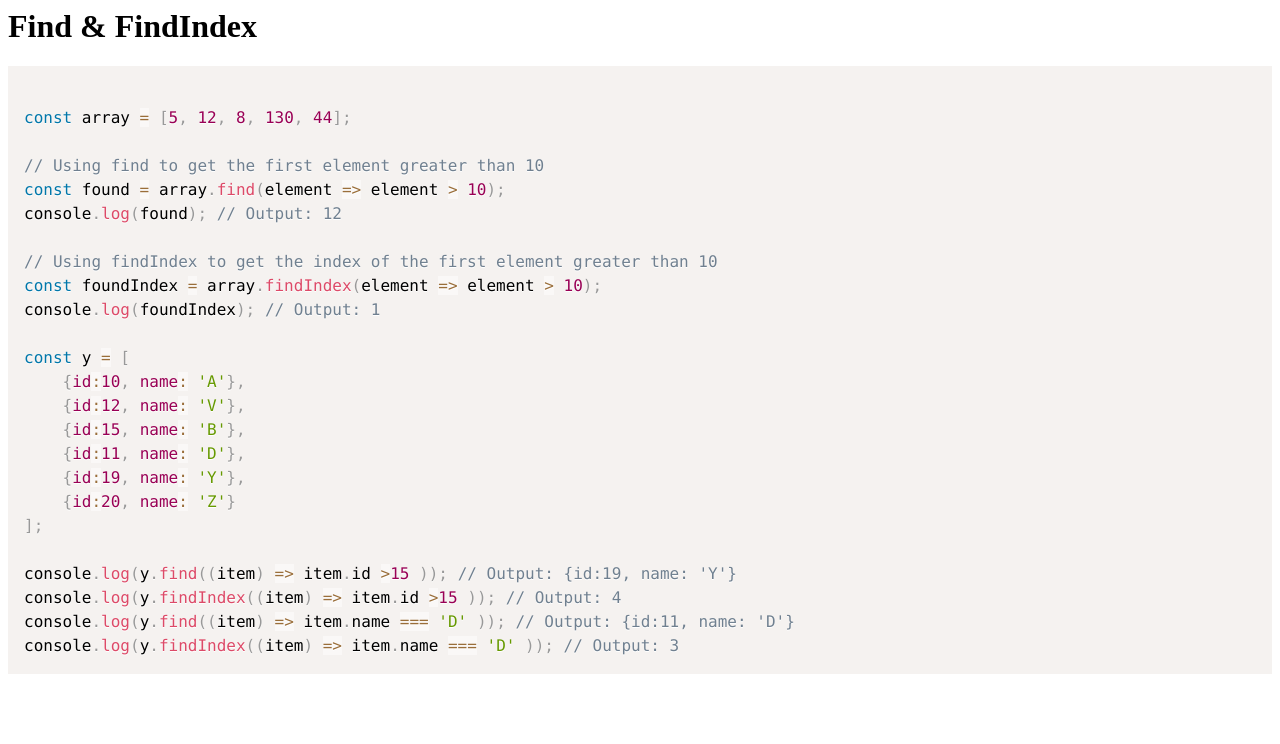
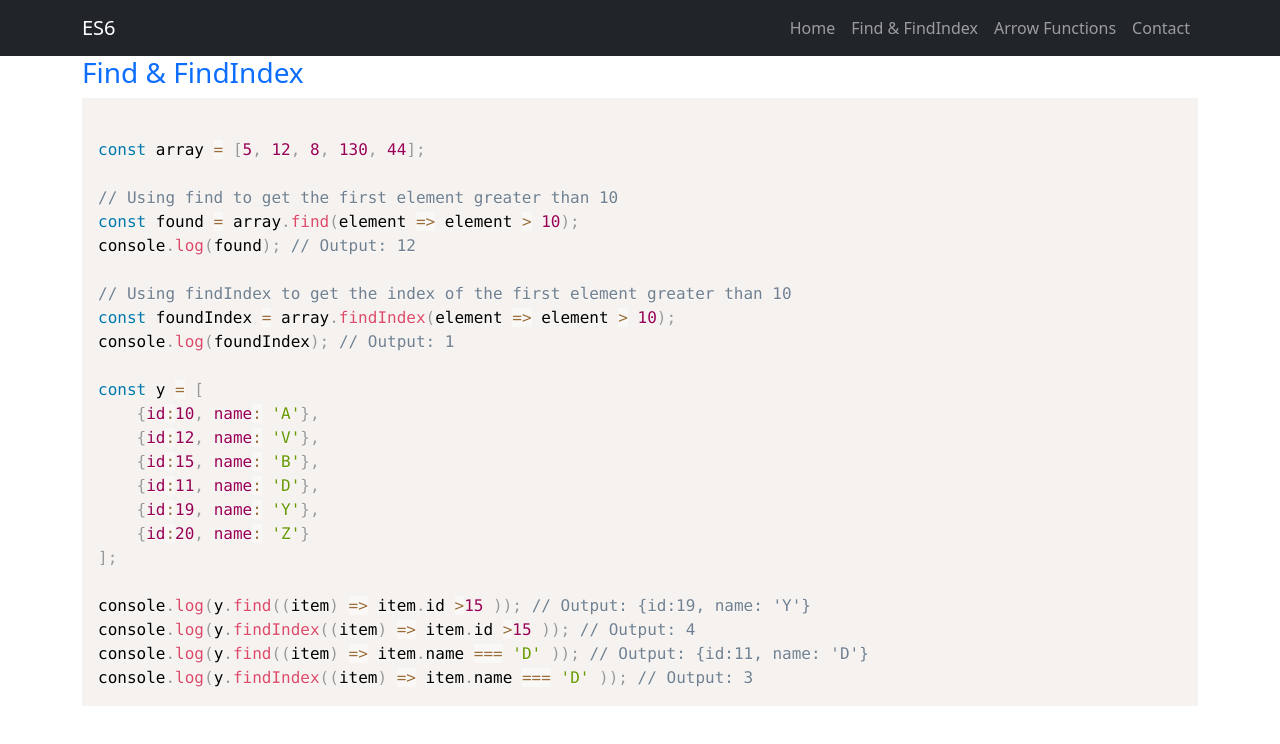
Before and after one commit to bantyroy/es6, a plain HTML site: page Find-FindIndex.html in a window 1280 px wide. Drawn offline with nearby package versions, Linux system fonts and the light colour scheme.

Commit message:
Find & FindIndex

```diff
--- a/Find-FindIndex.html
+++ b/Find-FindIndex.html
@@ -1,11 +1,50 @@
 <html>
 <head>
     <title>Find & FindIndex</title>
+    <link href="https://cdn.jsdelivr.net/npm/bootstrap@5.3.8/dist/css/bootstrap.min.css" rel="stylesheet" integrity="sha384-sRIl4kxILFvY47J16cr9ZwB07vP4J8+LH7qKQnuqkuIAvNWLzeN8tE5YBujZqJLB" crossorigin="anonymous">
+    <script src="https://cdn.jsdelivr.net/npm/bootstrap@5.3.8/dist/js/bootstrap.bundle.min.js" integrity="sha384-FKyoEForCGlyvwx9Hj09JcYn3nv7wiPVlz7YYwJrWVcXK/BmnVDxM+D2scQbITxI" crossorigin="anonymous"></script>
     <link href="https://cdn.jsdelivr.net/npm/prismjs/themes/prism.css" rel="stylesheet" />
 </head>
 <body>
-    <h1>Find & FindIndex</h1>
-    <pre><code class="language-javascript">
+    <!-- Navbar Start -->
+  <nav class="navbar navbar-expand-lg navbar-dark bg-dark">
+    <div class="container">
+
+      <!-- Brand -->
+      <a class="navbar-brand" href="#">ES6</a>
+
+      <!-- Toggle button for mobile -->
+      <button class="navbar-toggler" type="button" data-bs-toggle="collapse" data-bs-target="#navbarNav"
+        aria-controls="navbarNav" aria-expanded="false" aria-label="Toggle navigation">
+        <span class="navbar-toggler-icon"></span>
+      </button>
+
+      <!-- Navbar links -->
+      <div class="collapse navbar-collapse" id="navbarNav">
+        <ul class="navbar-nav ms-auto">
+          <li class="nav-item">
+            <a class="nav-link" href="index.html">Home</a>
+          </li>
+          <li class="nav-item">
+            <a class="nav-link" href="Find-FindIndex.html">Find & FindIndex</a>
+          </li>
+          <li class="nav-item">
+            <a class="nav-link" href="Arrow-Functions.html">Arrow Functions</a>
+          </li>
+          <li class="nav-item">
+            <a class="nav-link" href="#">Contact</a>
+          </li>
+        </ul>
+      </div>
+
+    </div>
+  </nav>
+  <!-- Navbar End -->
+
+
+    <div class="container">
+        <h3 class="text-primary">Find & FindIndex</h1>
+        <pre><code class="language-javascript">
 const array = [5, 12, 8, 130, 44];
 
 // Using find to get the first element greater than 10
@@ -30,6 +69,8 @@
 console.log(y.find((item) => item.name === 'D' )); // Output: {id:11, name: 'D'}
 console.log(y.findIndex((item) => item.name === 'D' )); // Output: 3
 </code></pre>
+    </div>
+
     <script>
         const array = [5, 12, 8, 130, 44];
 
```
Also changed, not shown: index.html (added, +43 -0 lines).
